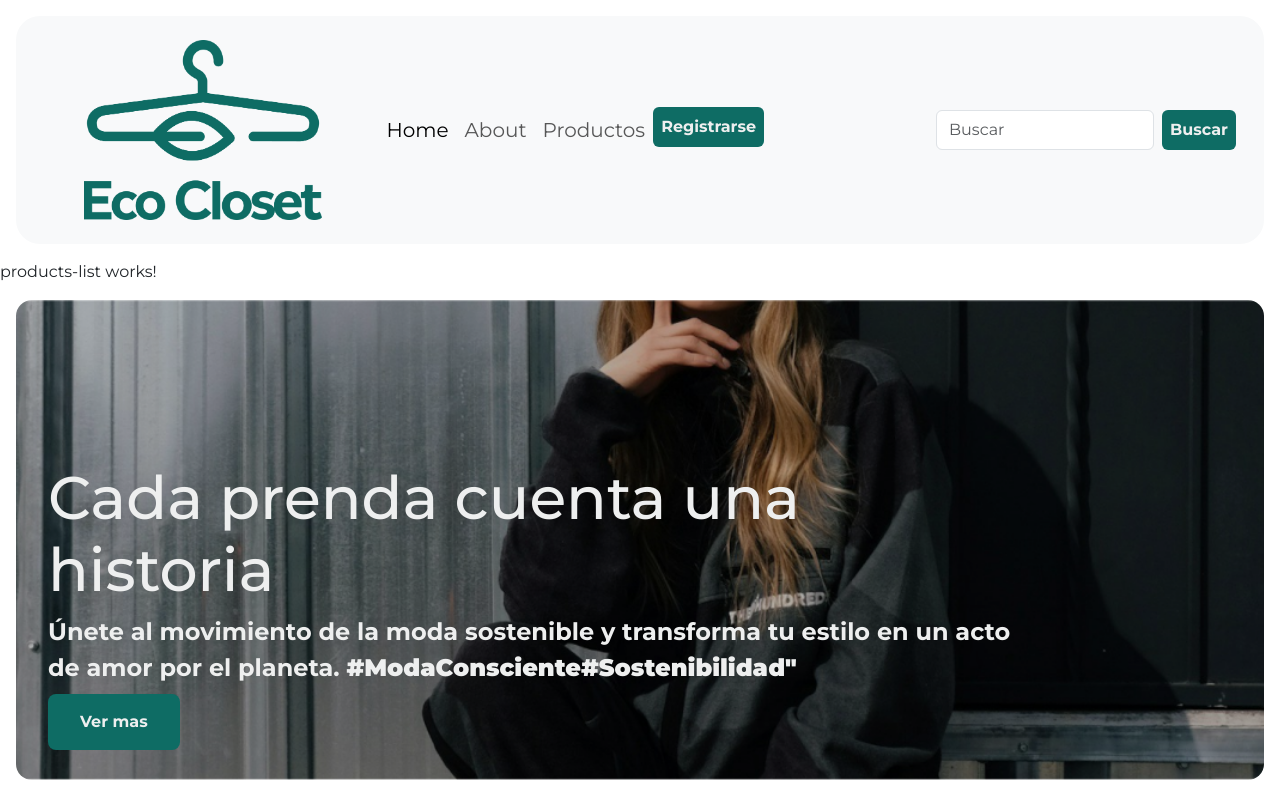
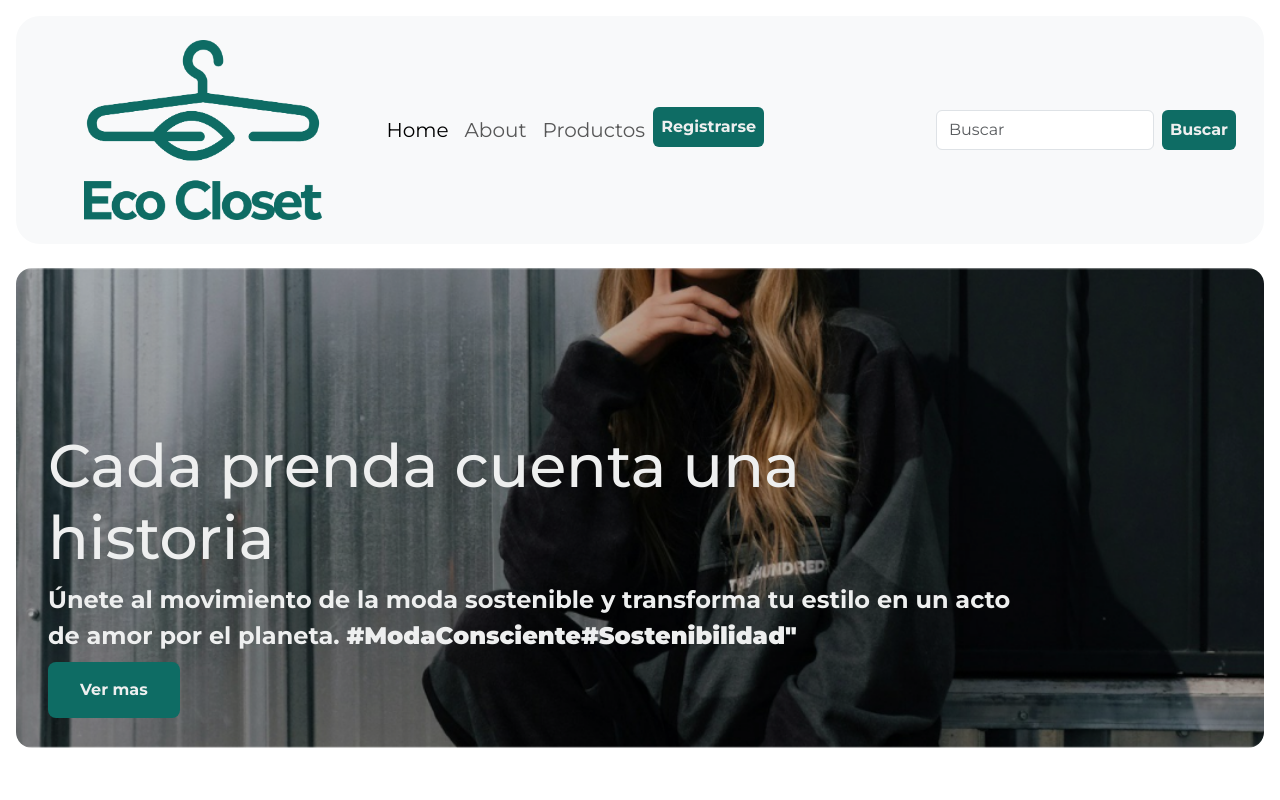
Before and after one commit to Camilo-Fetiva/Ecocloset-TF300h, an Angular app in the folder frontend/: page /Productos in a window 1280 px wide. Shown: the top 800 px of the page. Built offline with nearby package versions, Linux system fonts and the light colour scheme; no server answers.

Commit message:
[actualizar] componente producto especifico

```diff
--- a/frontend/src/app/pages/products-list/products-list.component.html
+++ b/frontend/src/app/pages/products-list/products-list.component.html
@@ -1,5 +1,3 @@
-<p>products-list works!</p>
-
 <!-- Aca esta dispuesto todo el contenido de la pagina -->
 <main>
 
```
